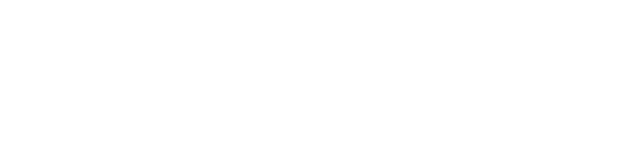
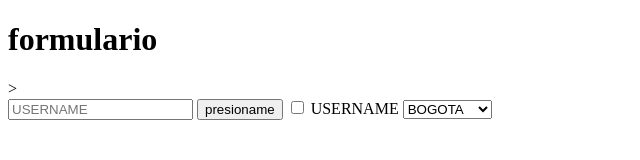
Before and after one commit to Alex752109/practica1, a plain HTML site: page index.html in a window 1280 px wide. Shown: the whole page, without its empty margins (0-640 px from the left). Drawn offline with Linux system fonts and the light colour scheme.

Commit message:
agregar formulario

```diff
--- a/index.html
+++ b/index.html
@@ -14,6 +14,23 @@
 </head>
 <!-- todo lo que va ver el usuario  -->
 <body>
+    <h1>formulario</h1>
+
+
+    >
+    <form action="">
+    </form>
+    <input type="text name="username" placeholder="USERNAME">
+    <input type="button" value="presioname">
+    <input type="checkbox" name="">
+<label for="USERNAME">USERNAME</label>
+<select name="" id="">
+
+    <option value="1">BOGOTA</option>
+    <option value="2">MEDELLIN</option>
+    <option value="3">CALI</option>
+
+</select>
 
 </body>
 </html>
```
